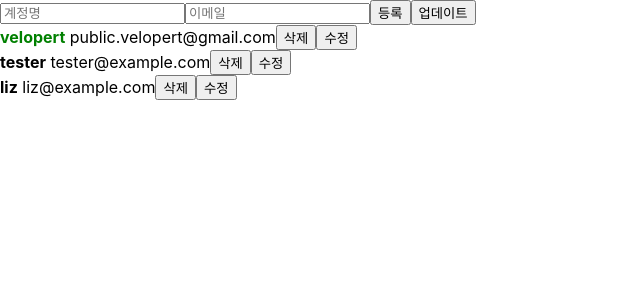
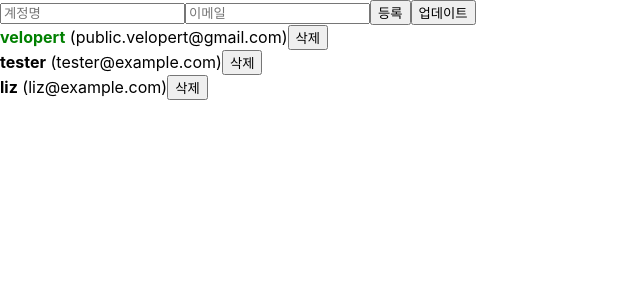
Before and after one commit to DoubleJONY/React-Playground, a React app: page / in a window 1280 px wide. Shown: the top 300 px of the page, without its empty margins (0-640 px from the left). Built offline with nearby package versions, Linux system fonts and the light colour scheme.

Commit message:
1.16.1 useEffect

```diff
--- a/src/UserList.js
+++ b/src/UserList.js
@@ -1,26 +1,43 @@
-import React from 'react';
+import React, { useEffect } from 'react';
 
-function User({user, onRemove, onToggle, onModify}){
-    return(
+function User({ user, onRemove, onToggle }) {
+    useEffect(() => {
+        console.log('컴포넌트가 화면에 나타남');
+        return () => {
+            console.log('컴포넌트가 화면에서 사라짐');
+        };
+    }, []);
+    return (
         <div>
             <b
                 style={{
                     cursor: 'pointer',
                     color: user.active ? 'green' : 'black'
                 }}
-                onClick={()=> onToggle(user.id)}>{user.username}</b> <span>{user.email}</span>
+                onClick={() => onToggle(user.id)}
+            >
+                {user.username}
+            </b>
+            &nbsp;
+            <span>({user.email})</span>
             <button onClick={() => onRemove(user.id)}>삭제</button>
-            <button onClick={() => onModify(user)}>수정</button>
         </div>
-    )
+    );
 }
 
-function UserList({users, onRemove, onToggle, onModify}){
-    return(
+function UserList({ users, onRemove, onToggle }) {
+    return (
         <div>
-            {users.map(user => <User user={user} key={user.id} onRemove={onRemove} onToggle={onToggle} onModify={onModify}/>)}
+            {users.map(user => (
+                <User
+                    user={user}
+                    key={user.id}
+                    onRemove={onRemove}
+                    onToggle={onToggle}
+                />
+            ))}
         </div>
-    )
+    );
 }
 
 export default UserList;
```
